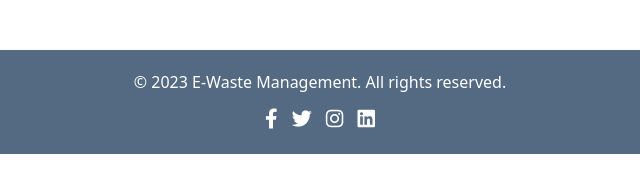
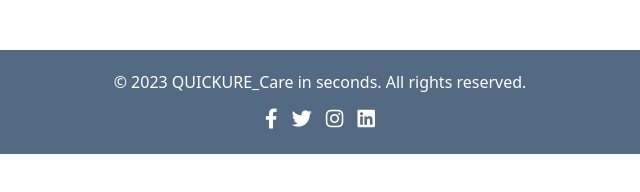
Before and after one commit to nirupambhuniya56/Quickure1, a plain HTML site: page about.html in a window 1280 px wide. Shown: the part 580-772 px from the top of the page, 320-960 px from the left. Drawn offline with nearby package versions, Linux system fonts and the light colour scheme.

Commit message:
Update about.html

```diff
--- a/about.html
+++ b/about.html
@@ -3,7 +3,7 @@
   <head>
     <meta charset="UTF-8" />
     <meta name="viewport" content="width=device-width, initial-scale=1.0" />
-    <title>About - E-Waste Management</title>
+    <title>About - QUICKURE_Care in seconds</title>
     <link rel="stylesheet" href="about.css" />
     <link
       rel="stylesheet"
@@ -60,7 +60,7 @@
 
     <footer>
       <div class="footer-content">
-        <p>&copy; 2023 E-Waste Management. All rights reserved.</p>
+        <p>&copy; 2023 QUICKURE_Care in seconds. All rights reserved.</p>
         <ul class="social-links">
           <li>
             <a href="#" target="_blank"><i class="fab fa-facebook-f"></i></a>
```
